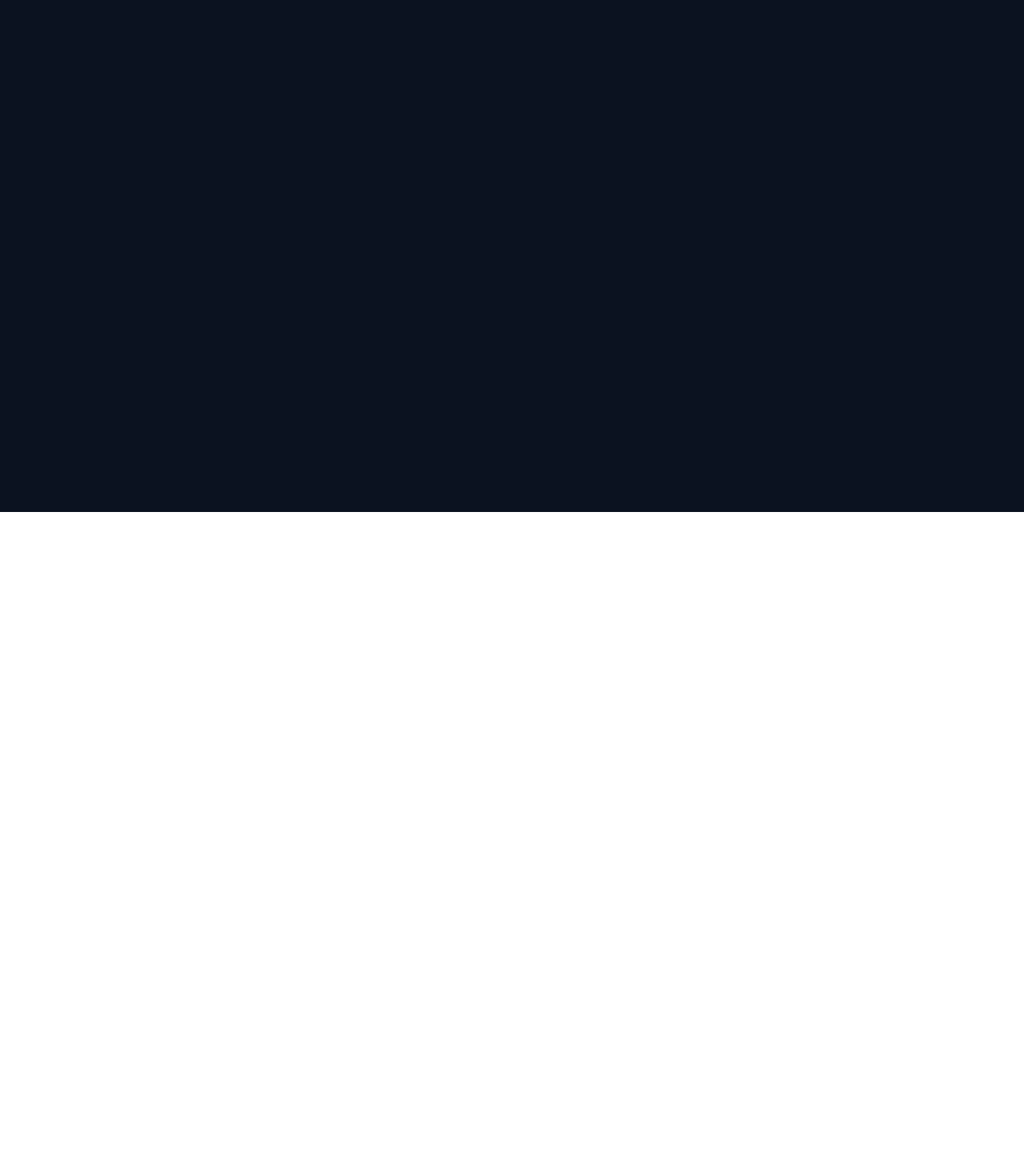
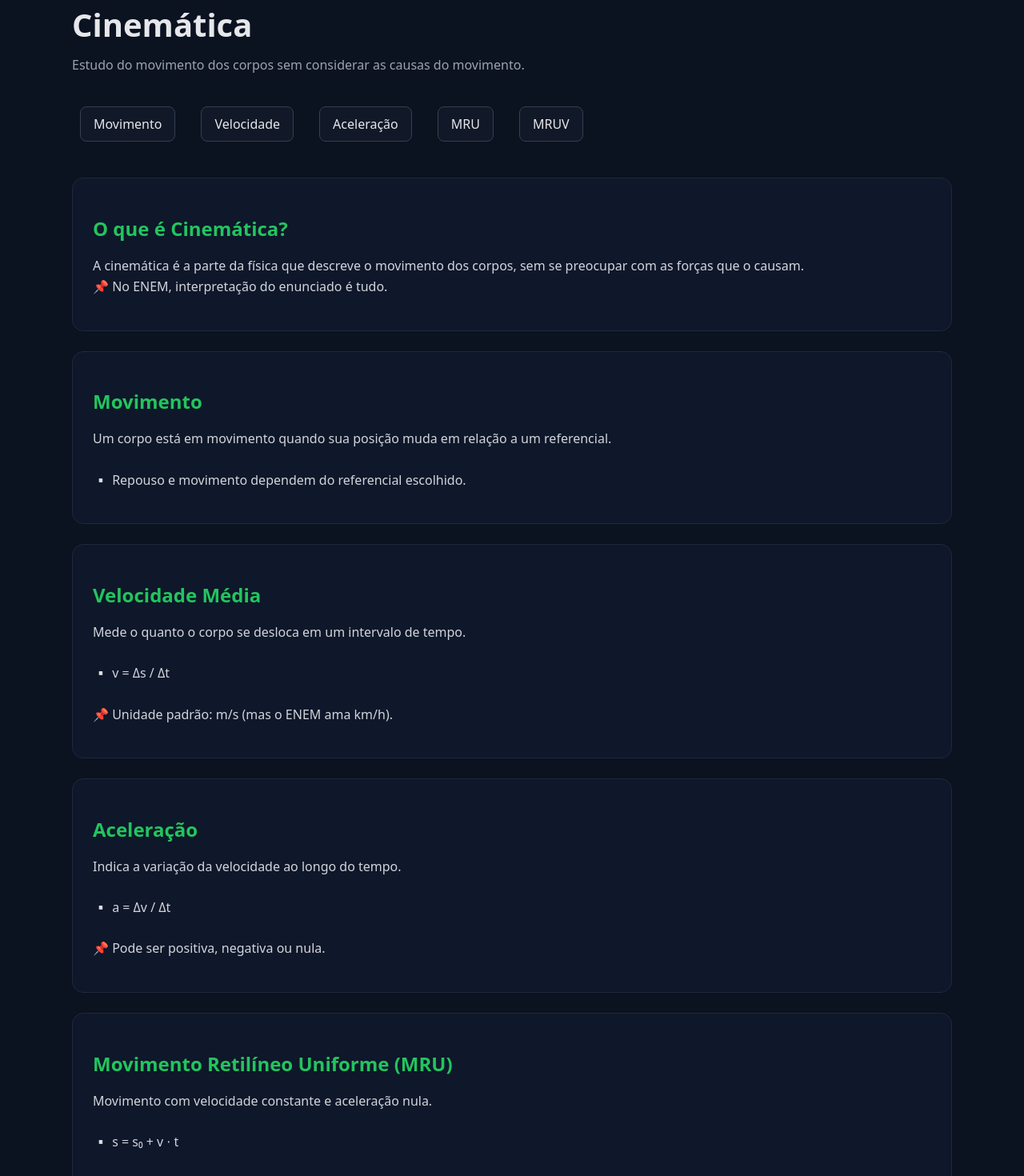
Before and after one commit to diogolopes758/PDL, a React (Vite) app in the folder pdl/: page /cinematica in a window 1280 px wide. Shown: the part 160-1630 px from the top of the page at 80% size. Before the commit the page ends 800 px from the top, so only its background shows below. Built offline with nearby package versions, Linux system fonts and the light colour scheme.

Commit message:
organizando

```diff
--- a/pdl/src/App.jsx
+++ b/pdl/src/App.jsx
@@ -4,11 +4,11 @@ import Materias from "./pages/Materias";
 import Simulados from "./pages/Simulaos";
 import Navbar from "../src/components/Navbar";
 import Redacoes from "./pages/Redacoes";
-import Mat from "./pages/Mat";
+import Mat from "./pages/Matemetica/Mat";
 import Portugues from "./pages/Portugues";
 import Historia from "./pages/Historia";
 import Geografia from "./pages/Geografia";
-import Fisica from "./pages/Fisica";
+import Fisica from "./pages/Fisica/Fisica";
 import Quimica from "./pages/Quimica";
 import Biologia from "./pages/Biologia";
 import FiloSoci from "./pages/FiloSoci";
@@ -16,9 +16,10 @@ import Desempenho from "./pages/Desempenho";
 import Pomodoro from "./pages/Pomodoro";
 import MiniPomodoro from "./components/MiniPomodoro";
 import Questoes from "./pages/Questoes";
-import Funcoes from "./pages/Funcoes";
-import Geometria from "./pages/Gometria";
-import Estatistica from "./pages/Estatistica";
+import Funcoes from "./pages/Matemetica/Funcoes";
+import Geometria from "./pages/Matemetica/Gometria";
+import Estatistica from "./pages/Matemetica/Estatistica";
+import Cinematica from "./pages/Fisica/Cinematica";
 export default function App() {
   return (
     <BrowserRouter>
@@ -43,6 +44,7 @@ export default function App() {
         <Route path="/funcoes" element={<Funcoes />} />
         <Route path="/geometria" element={<Geometria />} />
         <Route path="/estatistica" element={<Estatistica />} />
+        <Route path="/cinematica" element={<Cinematica />} />
       </Routes>
     </BrowserRouter>
   );
--- /dev/null
+++ b/pdl/src/pages/Fisica/Cinematica.css
@@ -0,0 +1,66 @@
+.cinematica-page {
+  padding: 40px;
+  max-width: 1100px;
+  margin: auto;
+  color: #e5e7eb;
+}
+
+.cinematica-header {
+  margin-bottom: 30px;
+}
+
+.cinematica-header h1 {
+  font-size: 2.5rem;
+  margin-bottom: 10px;
+}
+
+.cinematica-header p {
+  color: #9ca3af;
+}
+
+/* MENU */
+.cinematica-menu {
+  display: flex;
+  gap: 12px;
+  margin-bottom: 35px;
+  flex-wrap: wrap;
+}
+
+.cinematica-menu button {
+  background: #111827;
+  color: #e5e7eb;
+  border: 1px solid #374151;
+  padding: 10px 16px;
+  border-radius: 8px;
+  cursor: pointer;
+  transition: all 0.2s;
+}
+
+.cinematica-menu button:hover {
+  background: #1f2933;
+  border-color: #22c55e;
+}
+
+/* CONTEÚDO */
+.cinematica-content {
+  display: flex;
+  flex-direction: column;
+  gap: 25px;
+}
+
+.cinematica-card {
+  background: #0f172a;
+  border: 1px solid #1e293b;
+  border-radius: 14px;
+  padding: 25px;
+}
+
+.cinematica-card h2 {
+  margin-bottom: 10px;
+  color: #22c55e;
+}
+
+.cinematica-card p {
+  line-height: 1.6;
+  color: #d1d5db;
+}
--- /dev/null
+++ b/pdl/src/pages/Fisica/Cinematica.jsx
@@ -0,0 +1,103 @@
+import "./Cinematica.css";
+
+export default function Cinematica() {
+  return (
+    <div className="cinematica-page">
+      {/* HEADER */}
+      <header className="cinematica-header">
+        <h1>Cinemática</h1>
+        <p>
+          Estudo do movimento dos corpos sem considerar as causas do movimento.
+        </p>
+      </header>
+
+      {/* MENU DE TÓPICOS */}
+      <nav className="cinematica-menu">
+        <button>Movimento</button>
+        <button>Velocidade</button>
+        <button>Aceleração</button>
+        <button>MRU</button>
+        <button>MRUV</button>
+      </nav>
+
+      {/* CONTEÚDO */}
+      <section className="cinematica-content">
+        {/* INTRO */}
+        <article className="cinematica-card">
+          <h2>O que é Cinemática?</h2>
+          <p>
+            A cinemática é a parte da física que descreve o movimento dos
+            corpos, sem se preocupar com as forças que o causam.
+            <br />
+            📌 No ENEM, interpretação do enunciado é tudo.
+          </p>
+        </article>
+
+        {/* MOVIMENTO */}
+        <article className="cinematica-card">
+          <h2>Movimento</h2>
+          <p>
+            Um corpo está em movimento quando sua posição muda em relação a um
+            referencial.
+            <br />
+            <br />
+            ▫️ Repouso e movimento dependem do referencial escolhido.
+          </p>
+        </article>
+
+        {/* VELOCIDADE */}
+        <article className="cinematica-card">
+          <h2>Velocidade Média</h2>
+          <p>
+            Mede o quanto o corpo se desloca em um intervalo de tempo.
+            <br />
+            <br />
+            ▫️ v = Δs / Δt <br />
+            <br />
+            📌 Unidade padrão: m/s (mas o ENEM ama km/h).
+          </p>
+        </article>
+
+        {/* ACELERAÇÃO */}
+        <article className="cinematica-card">
+          <h2>Aceleração</h2>
+          <p>
+            Indica a variação da velocidade ao longo do tempo.
+            <br />
+            <br />
+            ▫️ a = Δv / Δt <br />
+            <br />
+            📌 Pode ser positiva, negativa ou nula.
+          </p>
+        </article>
+
+        {/* MRU */}
+        <article className="cinematica-card">
+          <h2>Movimento Retilíneo Uniforme (MRU)</h2>
+          <p>
+            Movimento com velocidade constante e aceleração nula.
+            <br />
+            <br />
+            ▫️ s = s₀ + v ⋅ t <br />
+            <br />
+            📌 Gráfico: posição × tempo é uma reta.
+          </p>
+        </article>
+
+        {/* MRUV */}
+        <article className="cinematica-card">
+          <h2>Movimento Retilíneo Uniformemente Variado (MRUV)</h2>
+          <p>
+            Movimento com aceleração constante.
+            <br />
+            <br />
+            ▫️ v = v₀ + a ⋅ t <br />
+            ▫️ s = s₀ + v₀t + (a ⋅ t²) / 2 <br />
+            <br />
+            📌 Gráficos caem MUITO no ENEM.
+          </p>
+        </article>
+      </section>
+    </div>
+  );
+}
--- a/pdl/src/pages/Fisica.jsx
+++ b/pdl/src/pages/Fisica/Fisica.jsx
@@ -15,10 +15,12 @@ export default function Fisica() {
         <h2 className="section-title">Conteúdos da Matéria</h2>
 
         <div className="modulos-grid">
-          <div className="modulo-card">
-            <h3>📘 Cinemática</h3>
-            <p>Movimento, velocidade, aceleração e gráficos.</p>
-          </div>
+          <li>
+            <h3>📘 Cinemática</h3>{" "}
+            <Link to="/cinematica" className="fisica-link">
+              Cinemática Movimento, velocidade, aceleração e gráficos.{" "}
+            </Link>
+          </li>
 
           <div className="modulo-card">
             <h3>⚡ Dinâmica</h3>
```
Also changed, not shown: pdl/src/pages/Fisica/Fisica.css (renamed from pdl/src/pages/Fisica.css), pdl/src/pages/Matemetica/Estatistica.css (renamed from pdl/src/pages/Estatistica.css), pdl/src/pages/Matemetica/Estatistica.jsx (renamed from pdl/src/pages/Estatistica.jsx).
